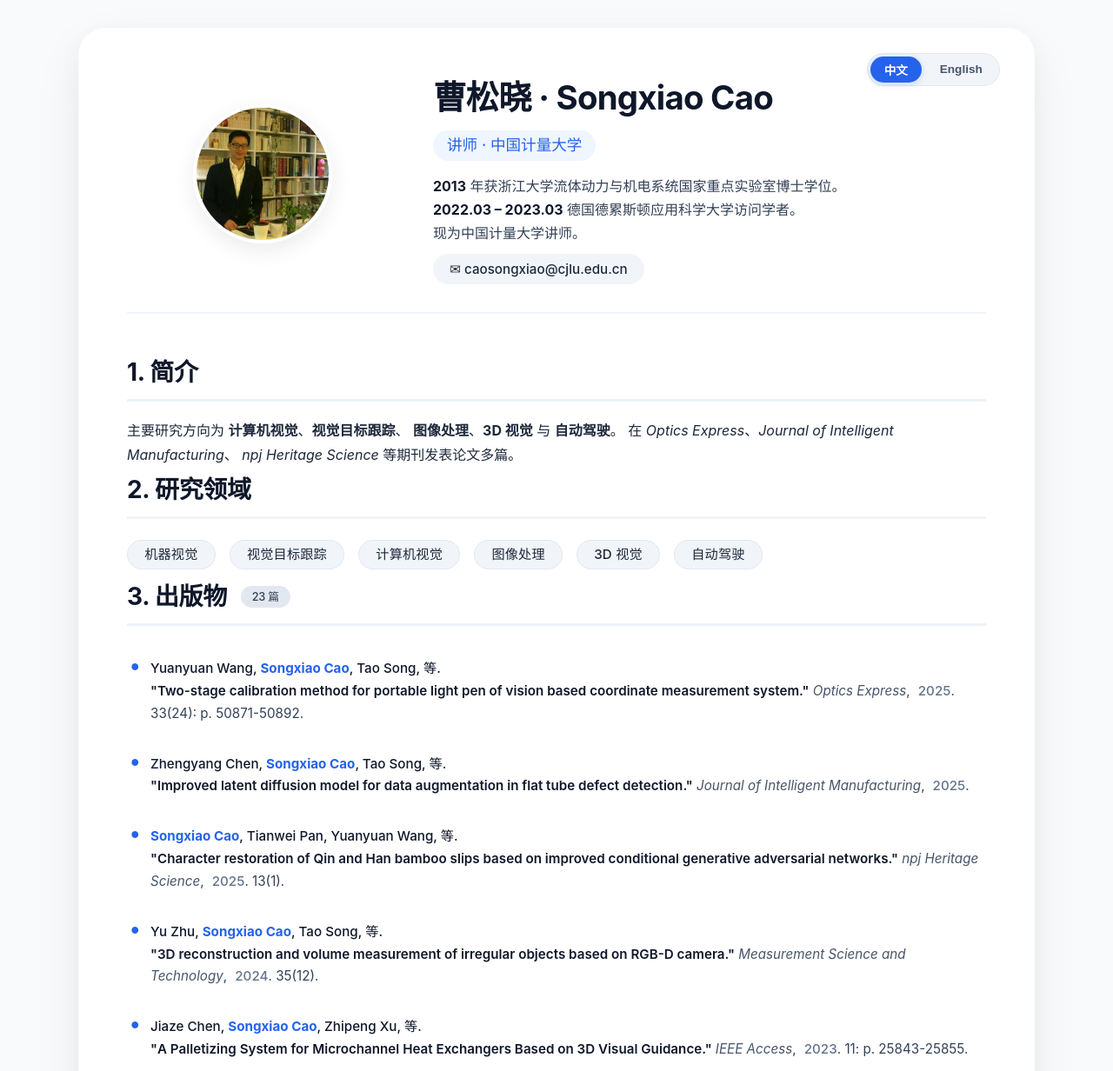
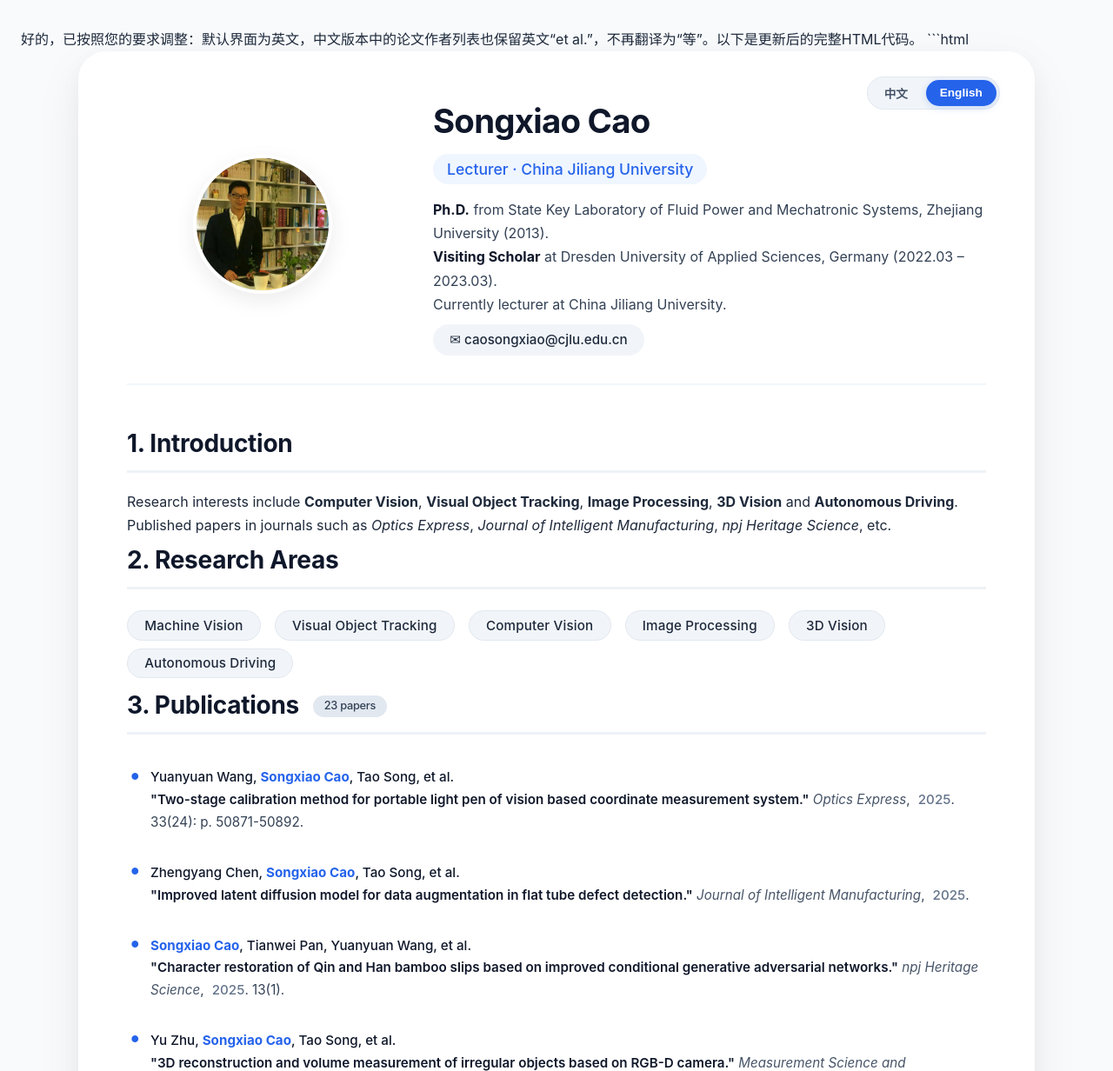
Before and after one commit to cramkl/homepage, a plain HTML site: page index.html in a window 1280 px wide. Shown: the top 1232 px of the page at 87% size. Drawn offline with Linux system fonts and the light colour scheme.

Commit message:
Update index.html

````diff
--- a/index.html
+++ b/index.html
@@ -1,3 +1,5 @@
+好的，已按照您的要求调整：默认界面为英文，中文版本中的论文作者列表也保留英文“et al.”，不再翻译为“等”。以下是更新后的完整HTML代码。
+```html
 <!DOCTYPE html>
 <html lang="zh-CN">
 <head>
@@ -426,14 +428,14 @@
 
     <!-- 语言切换按钮 -->
     <div class="lang-switch">
-        <button id="langZh" class="active" data-lang="zh">中文</button>
-        <button id="langEn" data-lang="en">English</button>
+        <button id="langZh" data-lang="zh">中文</button>
+        <button id="langEn" class="active" data-lang="en">English</button>
     </div>
 
     <!-- ============================================================ -->
-    <!-- 中文内容 -->
+    <!-- 中文内容 (默认隐藏) -->
     <!-- ============================================================ -->
-    <div id="content-zh" class="lang-content active">
+    <div id="content-zh" class="lang-content">
         <!-- 头部 -->
         <header class="header">
             <div class="header-left">
@@ -475,33 +477,33 @@
             </ul>
         </section>
 
-        <!-- 3. 出版物 (标题保留英文) -->
+        <!-- 3. 出版物 (标题保留英文，作者中的"et al."保留英文) -->
         <section>
             <h2 class="section-title">3. 出版物 <span class="badge">23 篇</span></h2>
             <ol class="pub-list" style="list-style: none; padding-left: 0;">
-                <!-- 所有标题均为英文原文，期刊名、作者等保留英文或“等” -->
-                <li><span class="pub-meta"><span class="pub-authors">Yuanyuan Wang, <span class="self">Songxiao Cao</span>, Tao Song, 等.</span><br /><span class="pub-title">"Two-stage calibration method for portable light pen of vision based coordinate measurement system."</span> <span class="pub-journal">Optics Express</span>, <span class="pub-year">2025</span>. 33(24): p. 50871-50892.</span></li>
-                <li><span class="pub-meta"><span class="pub-authors">Zhengyang Chen, <span class="self">Songxiao Cao</span>, Tao Song, 等.</span><br /><span class="pub-title">"Improved latent diffusion model for data augmentation in flat tube defect detection."</span> <span class="pub-journal">Journal of Intelligent Manufacturing</span>, <span class="pub-year">2025</span>.</span></li>
-                <li><span class="pub-meta"><span class="pub-authors"><span class="self">Songxiao Cao</span>, Tianwei Pan, Yuanyuan Wang, 等.</span><br /><span class="pub-title">"Character restoration of Qin and Han bamboo slips based on improved conditional generative adversarial networks."</span> <span class="pub-journal">npj Heritage Science</span>, <span class="pub-year">2025</span>. 13(1).</span></li>
-                <li><span class="pub-meta"><span class="pub-authors">Yu Zhu, <span class="self">Songxiao Cao</span>, Tao Song, 等.</span><br /><span class="pub-title">"3D reconstruction and volume measurement of irregular objects based on RGB-D camera."</span> <span class="pub-journal">Measurement Science and Technology</span>, <span class="pub-year">2024</span>. 35(12).</span></li>
-                <li><span class="pub-meta"><span class="pub-authors">Jiaze Chen, <span class="self">Songxiao Cao</span>, Zhipeng Xu, 等.</span><br /><span class="pub-title">"A Palletizing System for Microchannel Heat Exchangers Based on 3D Visual Guidance."</span> <span class="pub-journal">IEEE Access</span>, <span class="pub-year">2023</span>. 11: p. 25843-25855.</span></li>
-                <li><span class="pub-meta"><span class="pub-authors"><span class="self">Songxiao Cao</span>, Ye Jin, Toralf Trautmann, 等.</span><br /><span class="pub-title">"Design and Experiments of Autonomous Path Tracking Based on Dead Reckoning."</span> <span class="pub-journal">Applied Sciences</span>, <span class="pub-year">2022</span>. 13(1): p. 317.</span></li>
-                <li><span class="pub-meta"><span class="pub-authors">Xianyun Huang, <span class="self">Songxiao Cao</span>, Chenguang Dong, 等.</span><br /><span class="pub-title">"Improved Fully Convolutional Siamese Networks for Visual Object Tracking Based on Response Behaviour Analysis."</span> <span class="pub-journal">Sensors</span>, <span class="pub-year">2022</span>. 22(17): p. 6550.</span></li>
-                <li><span class="pub-meta"><span class="pub-authors"><span class="self">Songxiao Cao</span>, Zichao Shu, Zhipeng Xu, 等.</span><br /><span class="pub-title">"Character segmentation and restoration of Qin-Han bamboo slips using local auto-focus thresholding method."</span> <span class="pub-journal">Multimedia Tools and Applications</span>, <span class="pub-year">2022</span>.</span></li>
-                <li><span class="pub-meta"><span class="pub-authors">Jianbin Tang, <span class="self">Songxiao Cao</span>, Jiaze Chen, 等.</span><br /><span class="pub-title">"Visual Scratch Defect Detection System of Aluminum Flat Tube Based on Cubic Bezier Curve Fitting Using Linear Scan Camera."</span> <span class="pub-journal">Applied Sciences</span>, <span class="pub-year">2022</span>. 12(12): p. 6049.</span></li>
-                <li><span class="pub-meta"><span class="pub-authors">Ruilong Gao, Qiaojun Zhou, <span class="self">Songxiao Cao</span>, 等.</span><br /><span class="pub-title">"An Algorithm for Calculating Apple Picking Direction Based on 3D Vision."</span> <span class="pub-journal">Agriculture</span>, <span class="pub-year">2022</span>. 12(8): p. 1170.</span></li>
-                <li><span class="pub-meta"><span class="pub-authors">Zichao Shu, <span class="self">Songxiao Cao</span>, Qing Jiang, 等.</span><br /><span class="pub-title">"Pairwise Registration Algorithm for Large-Scale Planar Point Cloud Used in Flatness Measurement."</span> <span class="pub-journal">Sensors</span>, <span class="pub-year">2021</span>. 21(14): p. 4860.</span></li>
+                <!-- 所有作者列表均使用 "et al." 而非 "等" -->
+                <li><span class="pub-meta"><span class="pub-authors">Yuanyuan Wang, <span class="self">Songxiao Cao</span>, Tao Song, et al.</span><br /><span class="pub-title">"Two-stage calibration method for portable light pen of vision based coordinate measurement system."</span> <span class="pub-journal">Optics Express</span>, <span class="pub-year">2025</span>. 33(24): p. 50871-50892.</span></li>
+                <li><span class="pub-meta"><span class="pub-authors">Zhengyang Chen, <span class="self">Songxiao Cao</span>, Tao Song, et al.</span><br /><span class="pub-title">"Improved latent diffusion model for data augmentation in flat tube defect detection."</span> <span class="pub-journal">Journal of Intelligent Manufacturing</span>, <span class="pub-year">2025</span>.</span></li>
+                <li><span class="pub-meta"><span class="pub-authors"><span class="self">Songxiao Cao</span>, Tianwei Pan, Yuanyuan Wang, et al.</span><br /><span class="pub-title">"Character restoration of Qin and Han bamboo slips based on improved conditional generative adversarial networks."</span> <span class="pub-journal">npj Heritage Science</span>, <span class="pub-year">2025</span>. 13(1).</span></li>
+                <li><span class="pub-meta"><span class="pub-authors">Yu Zhu, <span class="self">Songxiao Cao</span>, Tao Song, et al.</span><br /><span class="pub-title">"3D reconstruction and volume measurement of irregular objects based on RGB-D camera."</span> <span class="pub-journal">Measurement Science and Technology</span>, <span class="pub-year">2024</span>. 35(12).</span></li>
+                <li><span class="pub-meta"><span class="pub-authors">Jiaze Chen, <span class="self">Songxiao Cao</span>, Zhipeng Xu, et al.</span><br /><span class="pub-title">"A Palletizing System for Microchannel Heat Exchangers Based on 3D Visual Guidance."</span> <span class="pub-journal">IEEE Access</span>, <span class="pub-year">2023</span>. 11: p. 25843-25855.</span></li>
+                <li><span class="pub-meta"><span class="pub-authors"><span class="self">Songxiao Cao</span>, Ye Jin, Toralf Trautmann, et al.</span><br /><span class="pub-title">"Design and Experiments of Autonomous Path Tracking Based on Dead Reckoning."</span> <span class="pub-journal">Applied Sciences</span>, <span class="pub-year">2022</span>. 13(1): p. 317.</span></li>
+                <li><span class="pub-meta"><span class="pub-authors">Xianyun Huang, <span class="self">Songxiao Cao</span>, Chenguang Dong, et al.</span><br /><span class="pub-title">"Improved Fully Convolutional Siamese Networks for Visual Object Tracking Based on Response Behaviour Analysis."</span> <span class="pub-journal">Sensors</span>, <span class="pub-year">2022</span>. 22(17): p. 6550.</span></li>
+                <li><span class="pub-meta"><span class="pub-authors"><span class="self">Songxiao Cao</span>, Zichao Shu, Zhipeng Xu, et al.</span><br /><span class="pub-title">"Character segmentation and restoration of Qin-Han bamboo slips using local auto-focus thresholding method."</span> <span class="pub-journal">Multimedia Tools and Applications</span>, <span class="pub-year">2022</span>.</span></li>
+                <li><span class="pub-meta"><span class="pub-authors">Jianbin Tang, <span class="self">Songxiao Cao</span>, Jiaze Chen, et al.</span><br /><span class="pub-title">"Visual Scratch Defect Detection System of Aluminum Flat Tube Based on Cubic Bezier Curve Fitting Using Linear Scan Camera."</span> <span class="pub-journal">Applied Sciences</span>, <span class="pub-year">2022</span>. 12(12): p. 6049.</span></li>
+                <li><span class="pub-meta"><span class="pub-authors">Ruilong Gao, Qiaojun Zhou, <span class="self">Songxiao Cao</span>, et al.</span><br /><span class="pub-title">"An Algorithm for Calculating Apple Picking Direction Based on 3D Vision."</span> <span class="pub-journal">Agriculture</span>, <span class="pub-year">2022</span>. 12(8): p. 1170.</span></li>
+                <li><span class="pub-meta"><span class="pub-authors">Zichao Shu, <span class="self">Songxiao Cao</span>, Qing Jiang, et al.</span><br /><span class="pub-title">"Pairwise Registration Algorithm for Large-Scale Planar Point Cloud Used in Flatness Measurement."</span> <span class="pub-journal">Sensors</span>, <span class="pub-year">2021</span>. 21(14): p. 4860.</span></li>
                 <li><span class="pub-meta"><span class="pub-authors"><span class="self">Songxiao Cao</span> and Xuanyin Wang.</span><br /><span class="pub-title">"Visual contour tracking based on inner-contour model particle filter under complex background."</span> <span class="pub-journal">EURASIP Journal on Image and Video Processing</span>, <span class="pub-year">2019</span>. 2019(1).</span></li>
                 <li><span class="pub-meta"><span class="pub-authors"><span class="self">Songxiao Cao</span> and Xuanyin Wang.</span><br /><span class="pub-title">"Real-time dynamic gesture recognition and hand servo tracking using PTZ camera."</span> <span class="pub-journal">Multimedia Tools and Applications</span>, <span class="pub-year">2019</span>. 78(19): p. 27403-27424.</span></li>
                 <li><span class="pub-meta"><span class="pub-authors"><span class="self">Songxiao Cao</span>, Xuanyin Wang, and Ke Xiang.</span><br /><span class="pub-title">"Visual object tracking based on Motion-Adaptive Particle Filter under complex dynamics."</span> <span class="pub-journal">EURASIP Journal on Image and Video Processing</span>, <span class="pub-year">2017</span>. 2017.</span></li>
                 <li><span class="pub-meta"><span class="pub-authors"><span class="self">Songxiao Cao</span>, Xuanyin Wang, and X. Ke.</span><br /><span class="pub-title">"Visual Object Servo Tracking Based on the Particle Filter Method Using a Pan-Tilt-Zoom Camera."</span> <span class="pub-journal">International Journal of Advanced Robotic Systems</span>, <span class="pub-year">2017</span>. 9(4).</span></li>
-                <li><span class="pub-meta"><span class="pub-authors">Bin Zhou, Xuanyin Wang, <span class="self">Songxiao Cao</span>, 等.</span><br /><span class="pub-title">"Optimal bi-directional seam carving for compressibility-aware image retargeting."</span> <span class="pub-journal">Journal of Visual Communication and Image Representation</span>, <span class="pub-year">2016</span>. 41: p. 21-30.</span></li>
-                <li><span class="pub-meta"><span class="pub-authors">Houqiang Zhao, Ke Xiang, <span class="self">Songxiao Cao</span>, 等.</span><br /><span class="pub-title">"Robust visual tracking via CAMShift and structural local sparse appearance model."</span> <span class="pub-journal">Journal of Visual Communication &amp; Image Representation</span>, <span class="pub-year">2016</span>.</span></li>
-                <li><span class="pub-meta"><span class="pub-authors">Houqiang Zhao, Ke Xiang, <span class="self">Songxiao Cao</span>, 等.</span><br /><span class="pub-title">"Random walks colour histogram modification for human tracking."</span> <span class="pub-journal">IET Computer Vision</span>, <span class="pub-year">2016</span>.</span></li>
-                <li><span class="pub-meta"><span class="pub-authors">Changwei Wu, Houqiang Zhao, <span class="self">Songxiao Cao</span>, 等.</span><br /><span class="pub-title">"Attention shift-based multiple saliency object segmentation."</span> <span class="pub-journal">Journal of Electronic Imaging</span>, <span class="pub-year">2016</span>. 25(5): p. 053009.</span></li>
-                <li><span class="pub-meta"><span class="pub-authors">Ke Xiang, Xuanyin Wang, <span class="self">Songxiao Cao</span>, 等.</span><br /><span class="pub-title">"A new approach for real-time segmenting moving objects under cluttered background."</span> <span class="pub-journal">Electrical &amp; Electronics Engineering</span>, <span class="pub-year">2012</span>.</span></li>
-                <li><span class="pub-meta"><span class="pub-authors">Ke Xiang, Xuanyin Wang, <span class="self">Songxiao Cao</span>, 等.</span><br /><span class="pub-title">"A new approach for real-time segmenting moving objects under cluttered background."</span> <span class="pub-journal">Electrical &amp; Electronics Engineering</span>, <span class="pub-year">2012</span>.</span></li>
-                <li><span class="pub-meta"><span class="pub-authors"><span class="self">Songxiao Cao</span>, Xuanyin Wang, Xiaojie Fu, 等.</span><br /><span class="pub-title">"Servo Tracking of Moving Object Based on Particle Filter."</span> <span class="pub-journal">Advanced Materials Research</span>, <span class="pub-year">2011</span>. 271-273: p. 1130-1135.</span></li>
+                <li><span class="pub-meta"><span class="pub-authors">Bin Zhou, Xuanyin Wang, <span class="self">Songxiao Cao</span>, et al.</span><br /><span class="pub-title">"Optimal bi-directional seam carving for compressibility-aware image retargeting."</span> <span class="pub-journal">Journal of Visual Communication and Image Representation</span>, <span class="pub-year">2016</span>. 41: p. 21-30.</span></li>
+                <li><span class="pub-meta"><span class="pub-authors">Houqiang Zhao, Ke Xiang, <span class="self">Songxiao Cao</span>, et al.</span><br /><span class="pub-title">"Robust visual tracking via CAMShift and structural local sparse appearance model."</span> <span class="pub-journal">Journal of Visual Communication &amp; Image Representation</span>, <span class="pub-year">2016</span>.</span></li>
+                <li><span class="pub-meta"><span class="pub-authors">Houqiang Zhao, Ke Xiang, <span class="self">Songxiao Cao</span>, et al.</span><br /><span class="pub-title">"Random walks colour histogram modification for human tracking."</span> <span class="pub-journal">IET Computer Vision</span>, <span class="pub-year">2016</span>.</span></li>
+                <li><span class="pub-meta"><span class="pub-authors">Changwei Wu, Houqiang Zhao, <span class="self">Songxiao Cao</span>, et al.</span><br /><span class="pub-title">"Attention shift-based multiple saliency object segmentation."</span> <span class="pub-journal">Journal of Electronic Imaging</span>, <span class="pub-year">2016</span>. 25(5): p. 053009.</span></li>
+                <li><span class="pub-meta"><span class="pub-authors">Ke Xiang, Xuanyin Wang, <span class="self">Songxiao Cao</span>, et al.</span><br /><span class="pub-title">"A new approach for real-time segmenting moving objects under cluttered background."</span> <span class="pub-journal">Electrical &amp; Electronics Engineering</span>, <span class="pub-year">2012</span>.</span></li>
+                <li><span class="pub-meta"><span class="pub-authors">Ke Xiang, Xuanyin Wang, <span class="self">Songxiao Cao</span>, et al.</span><br /><span class="pub-title">"A new approach for real-time segmenting moving objects under cluttered background."</span> <span class="pub-journal">Electrical &amp; Electronics Engineering</span>, <span class="pub-year">2012</span>.</span></li>
+                <li><span class="pub-meta"><span class="pub-authors"><span class="self">Songxiao Cao</span>, Xuanyin Wang, Xiaojie Fu, et al.</span><br /><span class="pub-title">"Servo Tracking of Moving Object Based on Particle Filter."</span> <span class="pub-journal">Advanced Materials Research</span>, <span class="pub-year">2011</span>. 271-273: p. 1130-1135.</span></li>
                 <li><span class="pub-meta"><span class="pub-authors"><span class="self">Songxiao Cao</span> and Xuanyin Wang.</span><br /><span class="pub-title">"Servo tracking of multi-color moving target based on target reference histogram update."</span> <span class="pub-journal">ICFP 2009; International conference on fluid power transmission and control</span>, <span class="pub-year">2009</span>.</span></li>
             </ol>
         </section>
@@ -609,9 +611,9 @@
 
 
     <!-- ============================================================ -->
-    <!-- 英文内容 (不变) -->
+    <!-- 英文内容 (默认显示) -->
     <!-- ============================================================ -->
-    <div id="content-en" class="lang-content">
+    <div id="content-en" class="lang-content active">
         <!-- 头部 -->
         <header class="header">
             <div class="header-left">
@@ -816,9 +818,10 @@
             setLanguage('en');
         });
 
-        // 默认中文
+        // 默认英文 (已通过 class 设置)
     })();
 </script>
 
 </body>
 </html>
+```
````
